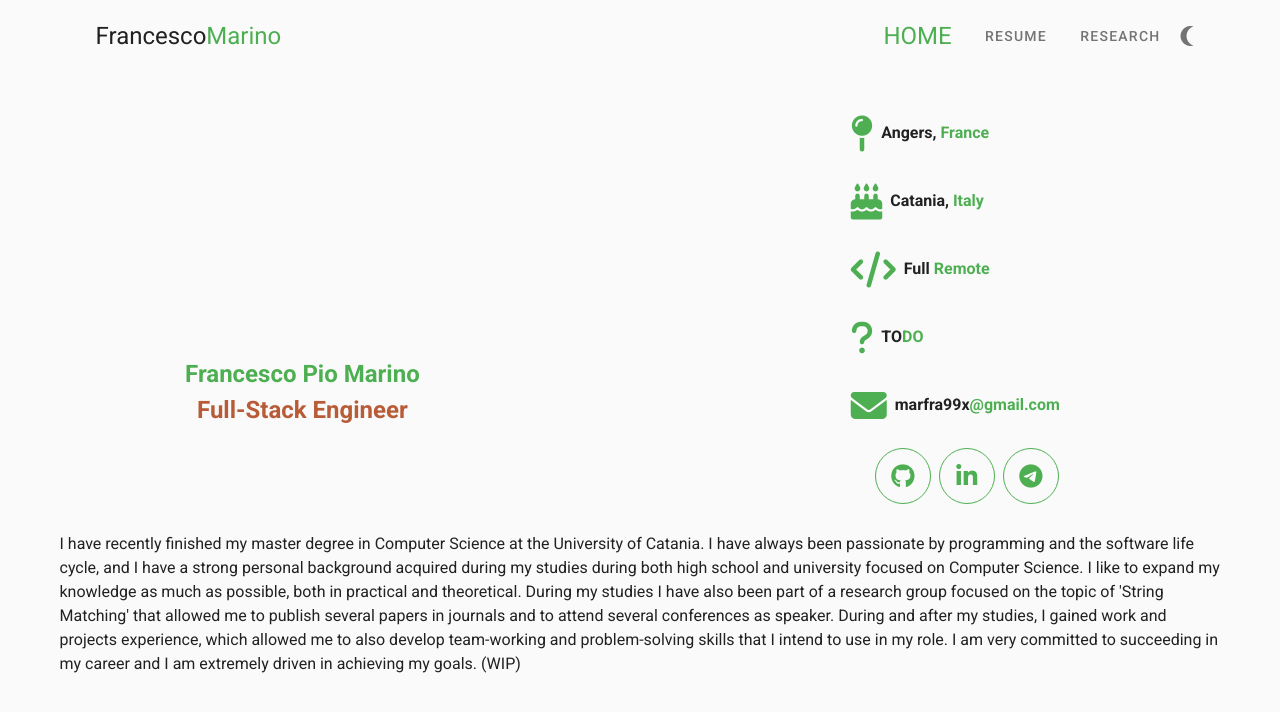
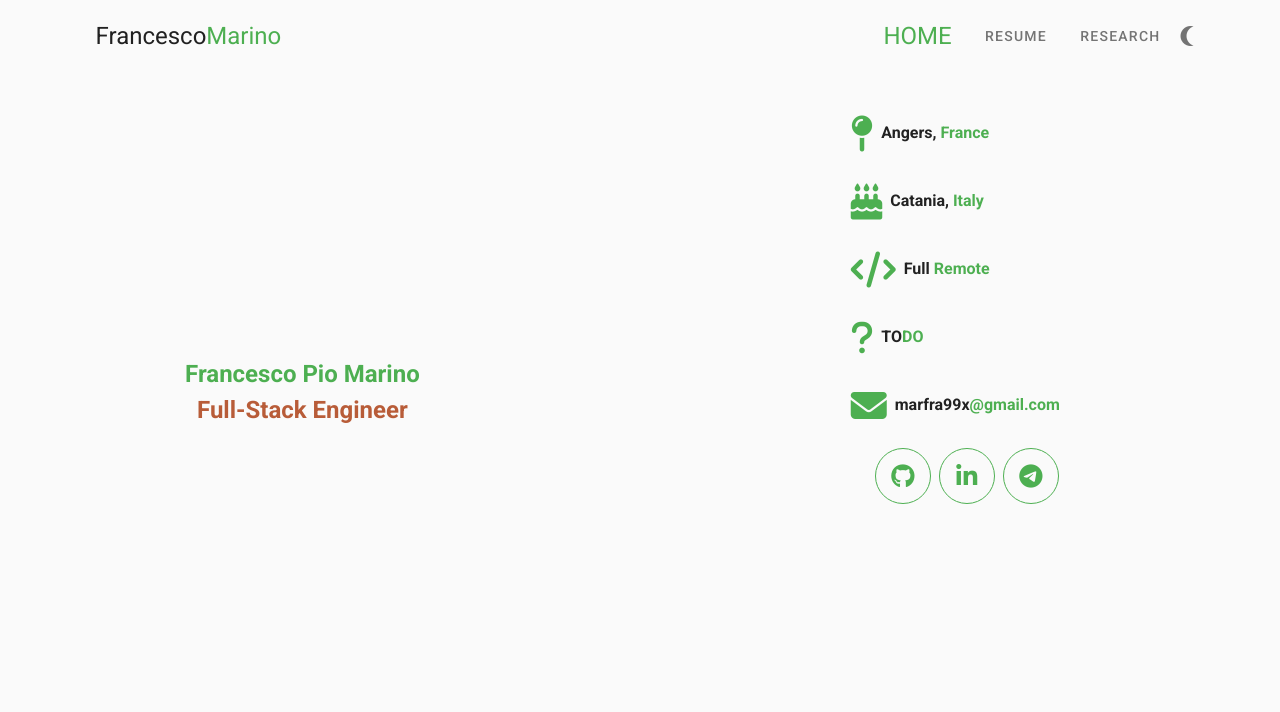
Before and after one commit to marfra99x/marfra99x.github.io, a Vue app in the folder fe/: page / in a window 1280 px wide. Shown: the top 712 px of the page. Built offline with nearby package versions, Linux system fonts and the light colour scheme.

Commit message:
removed bio

```diff
--- a/fe/src/views/HomePage.vue
+++ b/fe/src/views/HomePage.vue
@@ -71,7 +71,8 @@ export default {
                     icon: "fab fa-telegram"
                 },
             ],
-            myDescription: "I have recently finished my master degree in Computer Science at the University of Catania. I have always been passionate by programming and the software life cycle, and I have a strong personal background acquired during my studies during both high school and university focused on Computer Science. I like to expand my knowledge as much as possible, both in practical and theoretical. During my studies I have also been part of a research group focused on the topic of 'String Matching' that allowed me to publish several papers in journals and to attend several conferences as speaker. During and after my studies, I gained work and projects experience, which allowed me to also develop team-working and problem-solving skills that I intend to use in my role. I am very committed to succeeding in my career and I am extremely driven in achieving my goals. (WIP)"
+            myDescription: "",
+            oldDesc: "I have recently finished my master degree in Computer Science at the University of Catania. I have always been passionate by programming and the software life cycle, and I have a strong personal background acquired during my studies during both high school and university focused on Computer Science. I like to expand my knowledge as much as possible, both in practical and theoretical. During my studies I have also been part of a research group focused on the topic of 'String Matching' that allowed me to publish several papers in journals and to attend several conferences as speaker. During and after my studies, I gained work and projects experience, which allowed me to also develop team-working and problem-solving skills that I intend to use in my role. I am very committed to succeeding in my career and I am extremely driven in achieving my goals. (WIP)"
         }
     }
 
```
